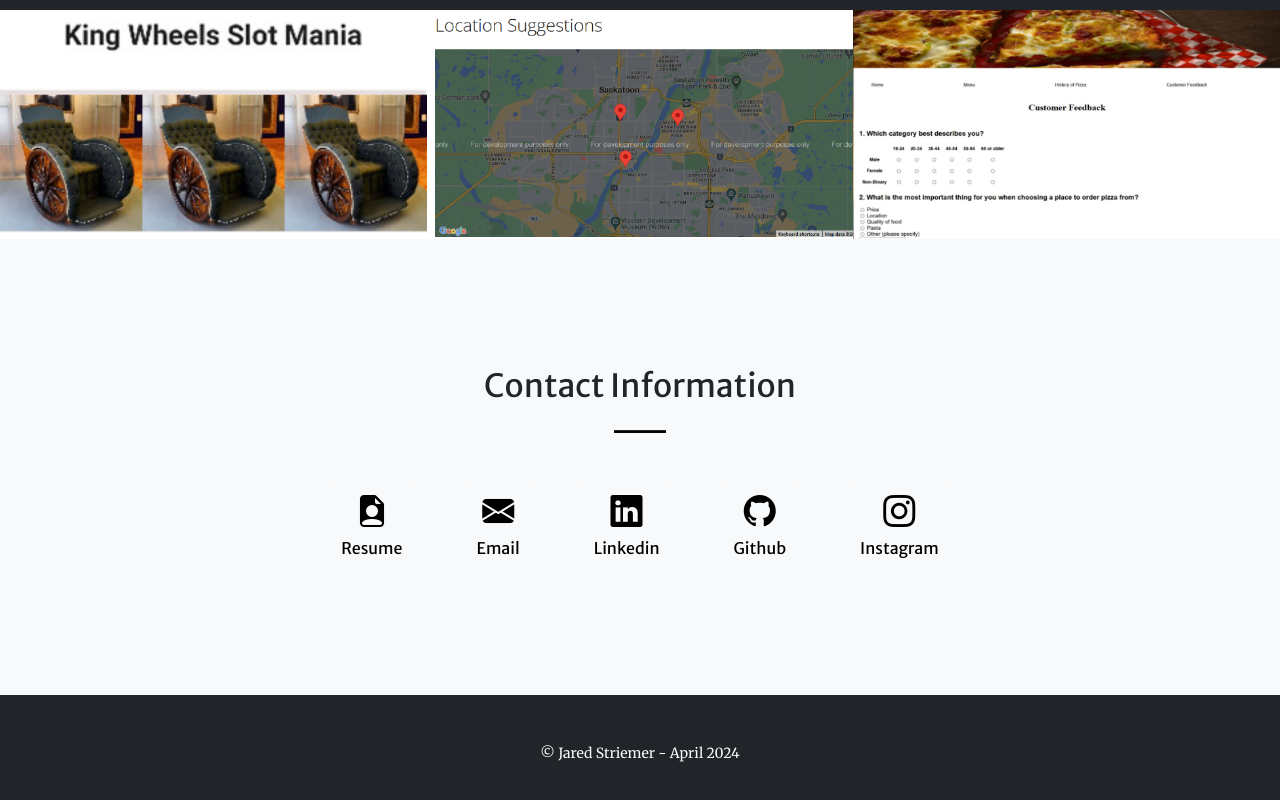
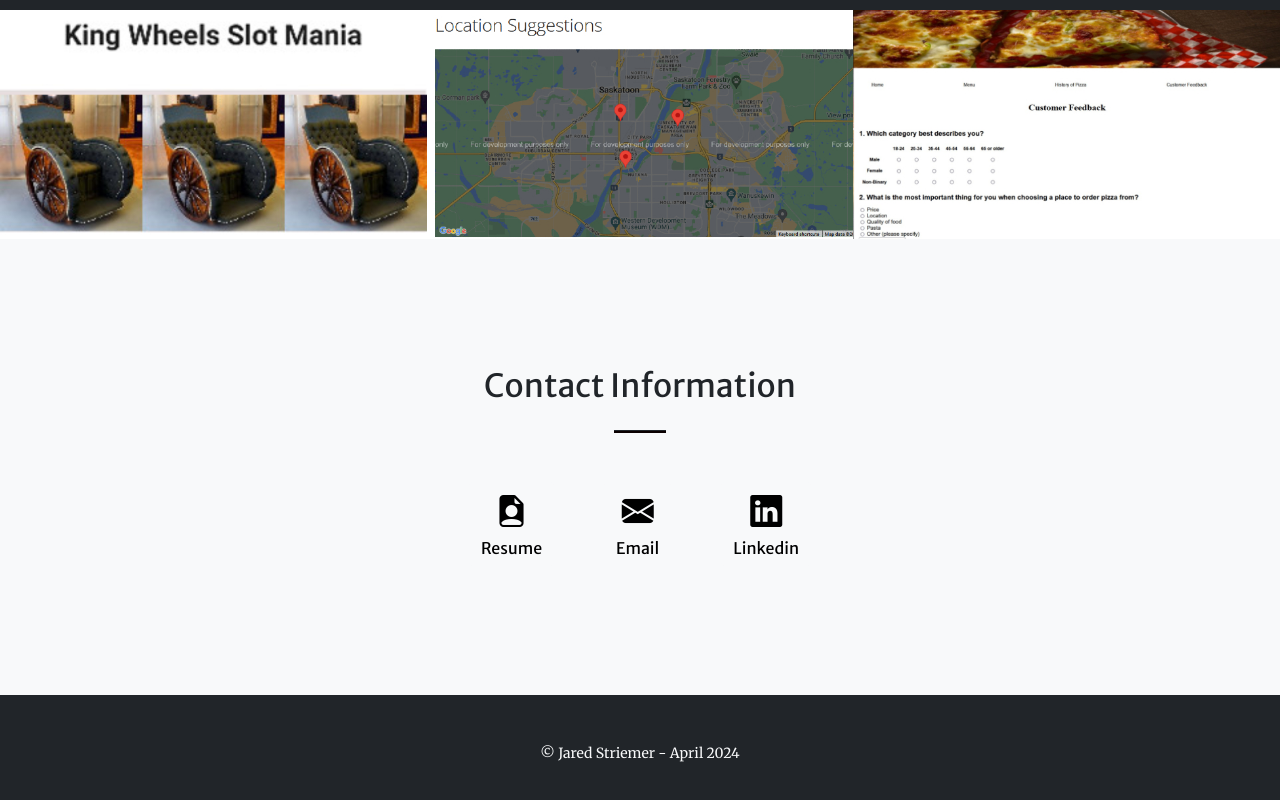
Before and after one commit to McWheeling/portfolio, a website: page index.html in a window 1280 px wide. Shown: the part 2667-3467 px from the top of the page. Drawn offline with nearby package versions, Linux system fonts and the light colour scheme; some packages are replaced by stand-ins of ours; a script that the page names is missing.

Commit message:
More changes

```diff
--- a/index.html
+++ b/index.html
@@ -412,22 +412,6 @@
                             </a>
                         </div>
                     </div>
-                    <div class="col-lg-auto text-center">
-                        <div class="mt-4">
-                            <a class="btn btn-light" href="https://github.com/McWheeling">
-                                <i class="bi-github fs-2 mb-3"></i>
-                                <div>Github</div>
-                            </a>
-                        </div>
-                    </div>
-                    <div class="col-lg-auto text-center">
-                        <div class="mt-4">
-                            <a class="btn btn-light" href="https://www.instagram.com/jkstrs_photo">
-                                <i class="bi bi-instagram fs-2 mb-3"></i>
-                                <div>Instagram</div>
-                            </a>
-                        </div>
-                    </div>
                 </div>
             </div>
         </section>
```
